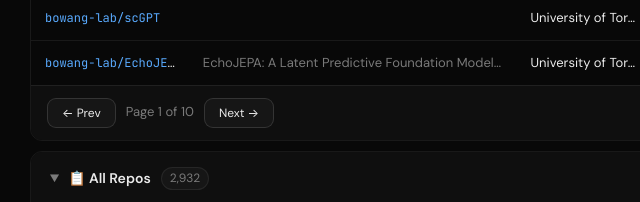
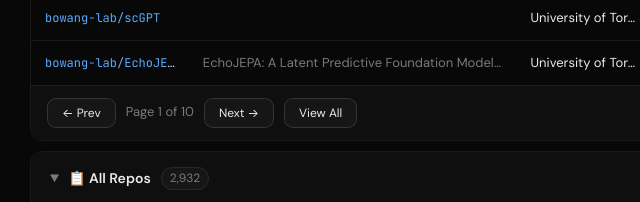
Before and after one commit to mctheman/catalyst-sourcing, a plain HTML site: page index.html in a window 1280 px wide. Shown: the part 1472-1674 px from the top of the page, 2-642 px from the left. Drawn offline with Linux system fonts and the light colour scheme.

Commit message:
feat: add View All toggle to Highest Scorers section
Co-Authored-By: Claude Sonnet 4.6 <noreply@anthropic.com>

```diff
--- a/index.html
+++ b/index.html
@@ -586,6 +586,7 @@
             <button class="btn" id="prev-btn-top" onclick="pageTopDelta(-1)">← Prev</button>
             <span class="page-info" id="page-info-top"></span>
             <button class="btn" id="next-btn-top" onclick="pageTopDelta(1)">Next →</button>
+            <button class="btn" id="view-all-btn-top" onclick="toggleViewAllTop()">View All</button>
             <div class="page-jump">
               <span>Go to</span>
               <input type="number" id="page-jump-input-top" min="1" placeholder="…">
@@ -678,6 +679,7 @@ const state = {
   PAGE_SIZE_TOP: 10,
   viewAll: false,
   viewAllNew: false,
+  viewAllTop: false,
   searchText: '',
 };
 
@@ -951,13 +953,22 @@ function renderTopScorers() {
   const total = state.filteredTop.length;
   const pages = Math.max(1, Math.ceil(total / state.PAGE_SIZE_TOP));
   if (state.pageTop > pages) state.pageTop = pages;
-  const rows = state.filteredTop.slice((state.pageTop - 1) * state.PAGE_SIZE_TOP, state.pageTop * state.PAGE_SIZE_TOP);
+  const rows = state.viewAllTop
+    ? state.filteredTop
+    : state.filteredTop.slice((state.pageTop - 1) * state.PAGE_SIZE_TOP, state.pageTop * state.PAGE_SIZE_TOP);
   setTable('table-top', rows, false);
   document.getElementById('count-top').textContent = total.toLocaleString();
-  document.getElementById('page-info-top').textContent = `Page ${state.pageTop} of ${pages}`;
-  document.getElementById('prev-btn-top').disabled = state.pageTop <= 1;
-  document.getElementById('next-btn-top').disabled = state.pageTop >= pages;
+  document.getElementById('page-info-top').textContent = state.viewAllTop ? `All ${total.toLocaleString()} repos` : `Page ${state.pageTop} of ${pages}`;
+  document.getElementById('prev-btn-top').disabled = state.viewAllTop || state.pageTop <= 1;
+  document.getElementById('next-btn-top').disabled = state.viewAllTop || state.pageTop >= pages;
+  document.getElementById('view-all-btn-top').textContent = state.viewAllTop ? 'Paginate' : 'View All';
   document.getElementById('page-jump-input-top').max = pages;
+}
+
+function toggleViewAllTop() {
+  state.viewAllTop = !state.viewAllTop;
+  if (state.viewAllTop) state.pageTop = 1;
+  renderTopScorers();
 }
 
 function pageTopDelta(delta) {
```
